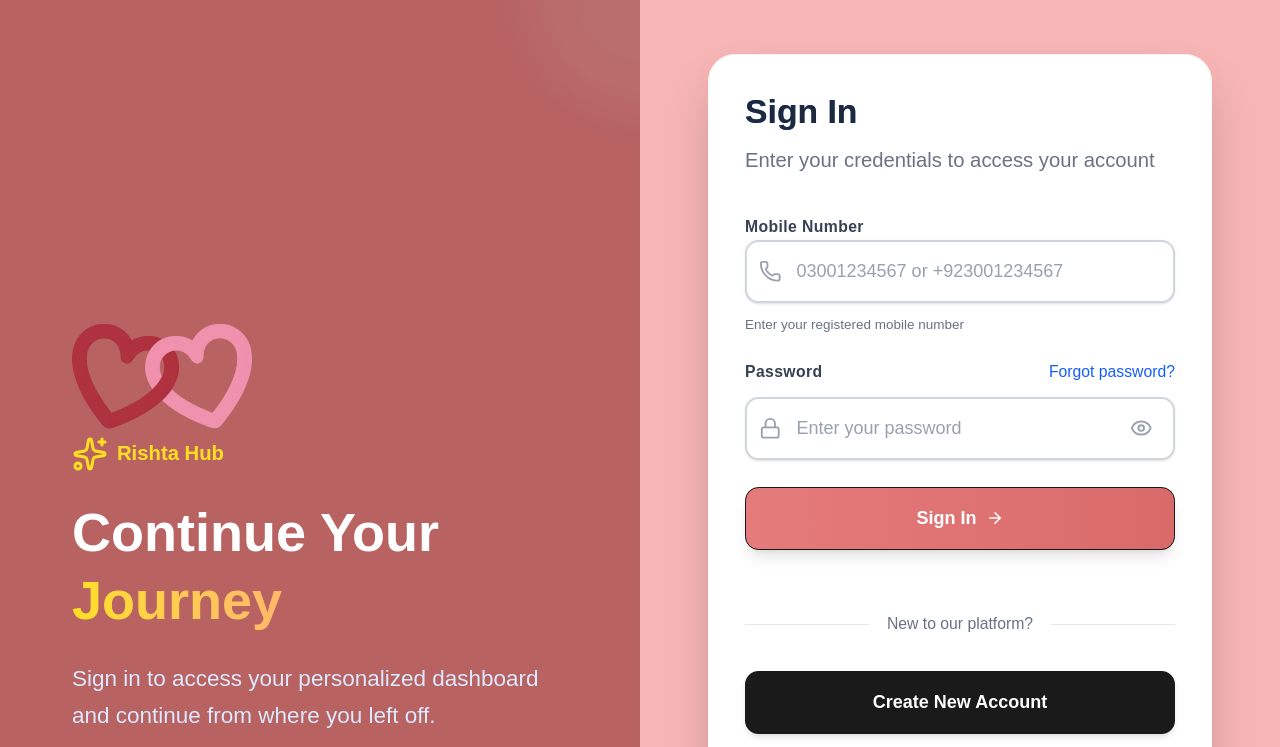
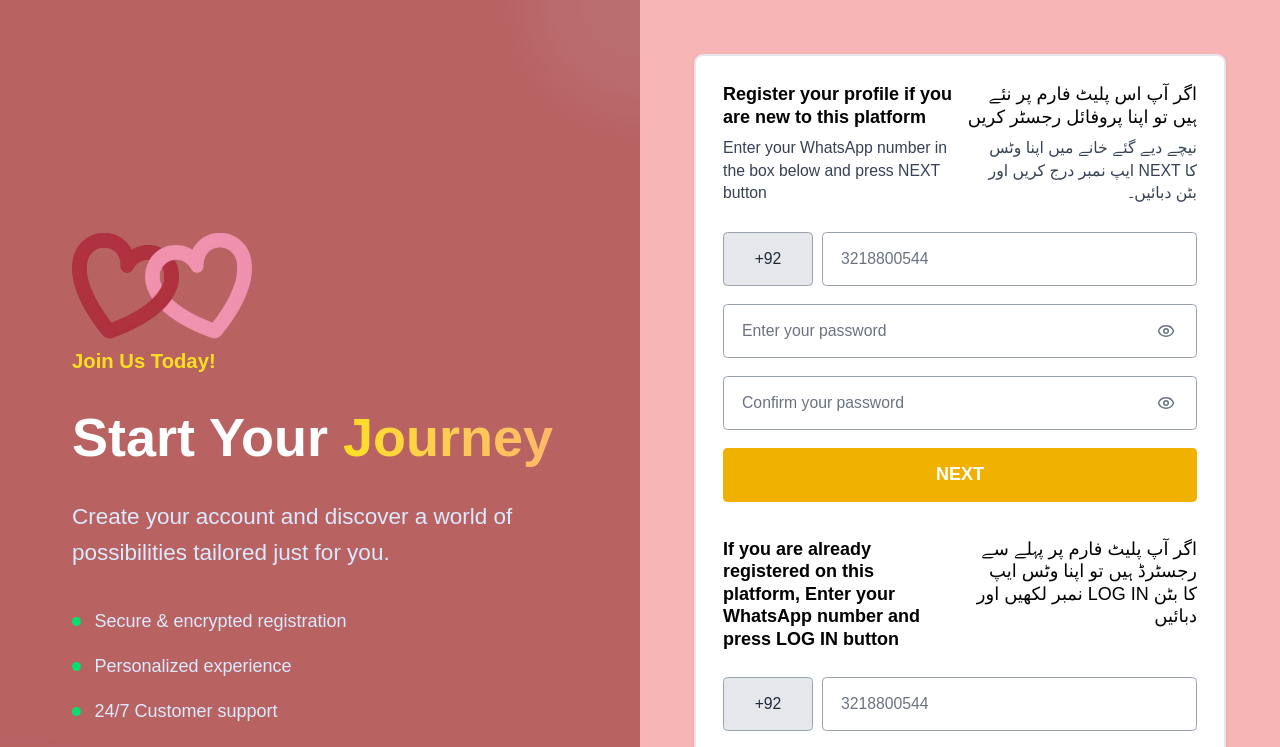
Before and after one commit to Hamzasher7800/Rishta-hub, a React (Vite) app: page / in a window 1280 px wide. Before the commit this address led to /login. Shown: the top 747 px of the page. Built offline with nearby package versions, Linux system fonts and the light colour scheme; no server answers.

Commit message:
second commit

```diff
--- a/src/App.tsx
+++ b/src/App.tsx
@@ -48,14 +48,15 @@ function App() {
         <Router>
           <ScrollToTop />
           <Routes>
-            {/* ✅ Public routes (only these 3 allowed without login) */}
+            {/* ✅ Public routes - Signup page is the landing page */}
+            <Route path="/" element={<Signup />} />
             <Route path="/login" element={<Login />} />
             <Route path="/signup" element={<Signup />} />
             <Route path="/forgot-password" element={<ForgotPassword />} />
 
             {/* ✅ All other routes protected */}
             <Route
-              path="/"
+              path="/home"
               element={
                 <ProtectedRoute>
                   <Home />
--- a/src/Component/Auth/Login.tsx
+++ b/src/Component/Auth/Login.tsx
@@ -131,7 +131,7 @@ const Login = () => {
           position: "top-right",
           autoClose: 1500,
         });
-        setTimeout(() => navigate("/"), 1500);
+        setTimeout(() => navigate("/home"), 1500);
       }
     } catch (error: any) {
       console.error("Login error:", error);
--- a/src/Component/Auth/Signup.tsx
+++ b/src/Component/Auth/Signup.tsx
@@ -1,6 +1,5 @@
 import { useState } from "react";
 import { useNavigate } from "react-router-dom";
-import CustomInput from "../Common/CustomInput";
 import { Eye, EyeOff } from "lucide-react";
 import { toast } from "react-toastify";
 import "react-toastify/dist/ReactToastify.css";
@@ -240,7 +239,7 @@ const Signup = () => {
           position: "top-right",
           autoClose: 1500,
         });
-        setTimeout(() => navigate("/"), 1500);
+        setTimeout(() => navigate("/home"), 1500);
       }
     } catch (error: any) {
       console.error("Login error:", error);
@@ -310,31 +309,33 @@ const Signup = () => {
 
       {/* Right Side - Form Section with Signup and Login */}
       <div className="flex-1 flex items-center justify-center p-6 lg:p-12 overflow-y-auto">
-        <div className="w-full max-w-2xl space-y-6">
+        <div className="w-full max-w-2xl">
+          {/* Single Card with Both Forms */}
+          <div className="bg-white border-2 border-gray-200 rounded-lg p-6 shadow-sm">
             {/* Registration Section */}
-          <div className="bg-white border-2 border-gray-200 rounded-lg p-6 shadow-sm">
+            <div className="mb-8">
               {/* Bilingual Header */}
               <div className="mb-6">
-              <h2 className="text-xl font-bold text-gray-800 mb-2">
+                <div className="flex items-start gap-3 mb-2">
+                  <h2 className="text-base font-semibold text-black leading-tight flex-1">
                     Register your profile if you are new to this platform
                   </h2>
-              <p className="text-lg text-gray-700 mb-4">
+                  <p className="text-base text-black leading-tight flex-1 text-right">
                     اگر آپ اس پلیٹ فارم پر نئے ہیں تو اپنا پروفائل رجسٹر کریں
                   </p>
-              <p className="text-sm text-gray-600 mb-2">
+                </div>
+                <div className="flex items-start gap-3">
+                  <p className="text-sm text-gray-700 flex-1">
                     Enter your WhatsApp number in the box below and press NEXT button
                   </p>
-              <p className="text-sm text-gray-600">
+                  <p className="text-sm text-gray-700 flex-1 text-right">
                     نیچے دیے گئے خانے میں اپنا وٹس ایپ نمبر درج کریں اور NEXT کا بٹن دبائیں۔
                   </p>
+                </div>
               </div>
 
             <form onSubmit={handleSignup} className="space-y-4">
               {/* WhatsApp Number Input - Two Part */}
-              <div className="space-y-2">
-                <label className="text-sm font-medium text-gray-700">
-                  WhatsApp Number
-                </label>
               <div className="flex gap-2">
                 {/* Country Code Box */}
                 <div className="w-20">
@@ -342,12 +343,12 @@ const Signup = () => {
                     type="text"
                     value="+92"
                     readOnly
-                      className="w-full h-14 px-3 border-2 border-gray-300 rounded-lg bg-gray-100 text-gray-700 font-semibold text-center cursor-not-allowed"
+                    className="w-full h-12 px-2 border border-gray-400 rounded bg-gray-200 text-gray-800 font-medium text-center cursor-not-allowed text-sm"
                   />
                 </div>
                 {/* Phone Number Input */}
                 <div className="flex-1">
-                    <CustomInput
+                  <input
                     type="tel"
                     name="phoneNumber"
                     placeholder="3218800544"
@@ -358,20 +359,15 @@ const Signup = () => {
                         phoneNumber: e.target.value,
                       }))
                     }
-                      className="w-full h-14 px-4 border-2 border-gray-300 rounded-lg focus:border-yellow-500 focus:ring-2 focus:ring-yellow-200 transition-all duration-200"
+                    className="w-full h-12 px-4 border border-gray-400 rounded bg-white text-gray-800 placeholder-gray-500 text-sm focus:outline-none focus:border-gray-500"
                     required
                   />
                 </div>
               </div>
-              </div>
 
               {/* Password Input */}
-              <div className="space-y-2">
-                <label className="text-sm font-medium text-gray-700">
-                  Password
-                </label>
               <div className="relative">
-                  <CustomInput
+                <input
                   type={showSignupPassword ? "text" : "password"}
                   name="password"
                   placeholder="Enter your password"
@@ -382,30 +378,25 @@ const Signup = () => {
                       password: e.target.value,
                     }))
                   }
-                    className="w-full h-14 px-4 pr-12 border-2 border-gray-300 rounded-lg focus:border-yellow-500 focus:ring-2 focus:ring-yellow-200 transition-all duration-200"
+                  className="w-full h-12 px-4 pr-12 border border-gray-400 rounded bg-white text-gray-800 placeholder-gray-500 text-sm focus:outline-none focus:border-gray-500"
                   required
                 />
                 <button
                   type="button"
                   onClick={() => setShowSignupPassword(!showSignupPassword)}
-                    className="absolute right-3 top-1/2 -translate-y-1/2 p-2 text-gray-400 hover:text-gray-700"
+                  className="absolute right-3 top-1/2 -translate-y-1/2 p-2 text-gray-500 hover:text-gray-700"
                 >
                   {showSignupPassword ? (
-                      <EyeOff className="h-5 w-5" />
+                    <EyeOff className="h-4 w-4" />
                   ) : (
-                      <Eye className="h-5 w-5" />
+                    <Eye className="h-4 w-4" />
                   )}
                 </button>
               </div>
-              </div>
 
               {/* Confirm Password Input */}
-              <div className="space-y-2">
-                <label className="text-sm font-medium text-gray-700">
-                  Confirm Password
-                </label>
               <div className="relative">
-                  <CustomInput
+                <input
                   type={showSignupConfirmPassword ? "text" : "password"}
                   name="confirmPassword"
                   placeholder="Confirm your password"
@@ -416,7 +407,7 @@ const Signup = () => {
                       confirmPassword: e.target.value,
                     }))
                   }
-                    className="w-full h-14 px-4 pr-12 border-2 border-gray-300 rounded-lg focus:border-yellow-500 focus:ring-2 focus:ring-yellow-200 transition-all duration-200"
+                  className="w-full h-12 px-4 pr-12 border border-gray-400 rounded bg-white text-gray-800 placeholder-gray-500 text-sm focus:outline-none focus:border-gray-500"
                   required
                 />
                 <button
@@ -424,15 +415,14 @@ const Signup = () => {
                   onClick={() =>
                     setShowSignupConfirmPassword(!showSignupConfirmPassword)
                   }
-                    className="absolute right-3 top-1/2 -translate-y-1/2 p-2 text-gray-400 hover:text-gray-700"
+                  className="absolute right-3 top-1/2 -translate-y-1/2 p-2 text-gray-500 hover:text-gray-700"
                 >
                   {showSignupConfirmPassword ? (
-                      <EyeOff className="h-5 w-5" />
+                    <EyeOff className="h-4 w-4" />
                   ) : (
-                      <Eye className="h-5 w-5" />
+                    <Eye className="h-4 w-4" />
                   )}
                 </button>
-                </div>
               </div>
 
               {/* Message Display */}
@@ -452,11 +442,11 @@ const Signup = () => {
               <button
                 type="submit"
                 disabled={signupLoading}
-                className="w-full h-14 bg-yellow-500 hover:bg-yellow-600 text-white font-bold text-lg rounded-lg transition-colors duration-200 disabled:opacity-50 disabled:cursor-not-allowed flex items-center justify-center gap-2"
+                className="w-full h-12 bg-yellow-500 hover:bg-yellow-600 text-white font-bold text-base rounded transition-colors duration-200 disabled:opacity-50 disabled:cursor-not-allowed flex items-center justify-center"
               >
                 {signupLoading ? (
                   <>
-                    <span className="h-5 w-5 border-2 border-white/30 border-t-white rounded-full animate-spin" />
+                    <span className="h-4 w-4 border-2 border-white/30 border-t-white rounded-full animate-spin mr-2" />
                     Creating...
                   </>
                 ) : (
@@ -467,23 +457,21 @@ const Signup = () => {
             </div>
 
             {/* Login Section */}
-          <div className="bg-white border-2 border-gray-200 rounded-lg p-6 shadow-sm">
+            <div className="mt-8">
               {/* Bilingual Header */}
               <div className="mb-6">
-              <h2 className="text-xl font-bold text-gray-800 mb-2">
+                <div className="flex items-start gap-3">
+                  <h2 className="text-base font-semibold text-black leading-tight flex-1">
                     If you are already registered on this platform, Enter your WhatsApp number and press LOG IN button
                   </h2>
-              <p className="text-lg text-gray-700 mb-4">
+                  <p className="text-base text-black leading-tight flex-1 text-right">
                     اگر آپ پلیٹ فارم پر پہلے سے رجسٹرڈ ہیں تو اپنا وٹس ایپ نمبر لکھیں اور LOG IN کا بٹن دبائیں
                   </p>
+                </div>
               </div>
 
             <form onSubmit={handleLogin} className="space-y-4">
               {/* WhatsApp Number Input - Two Part */}
-              <div className="space-y-2">
-                <label className="text-sm font-medium text-gray-700">
-                  WhatsApp Number
-                </label>
               <div className="flex gap-2">
                 {/* Country Code Box */}
                 <div className="w-20">
@@ -491,12 +479,12 @@ const Signup = () => {
                     type="text"
                     value="+92"
                     readOnly
-                      className="w-full h-14 px-3 border-2 border-gray-300 rounded-lg bg-gray-100 text-gray-700 font-semibold text-center cursor-not-allowed"
+                    className="w-full h-12 px-2 border border-gray-400 rounded bg-gray-200 text-gray-800 font-medium text-center cursor-not-allowed text-sm"
                   />
                 </div>
                 {/* Phone Number Input */}
                 <div className="flex-1">
-                    <CustomInput
+                  <input
                     type="tel"
                     name="phoneNumber"
                     placeholder="3218800544"
@@ -507,20 +495,15 @@ const Signup = () => {
                         phoneNumber: e.target.value,
                       }))
                     }
-                      className="w-full h-14 px-4 border-2 border-gray-300 rounded-lg focus:border-yellow-500 focus:ring-2 focus:ring-yellow-200 transition-all duration-200"
+                    className="w-full h-12 px-4 border border-gray-400 rounded bg-white text-gray-800 placeholder-gray-500 text-sm focus:outline-none focus:border-gray-500"
                     required
                   />
                 </div>
               </div>
-              </div>
 
               {/* Password Input */}
-              <div className="space-y-2">
-                <label className="text-sm font-medium text-gray-700">
-                  Password
-                </label>
               <div className="relative">
-                  <CustomInput
+                <input
                   type={showLoginPassword ? "text" : "password"}
                   name="password"
                   placeholder="Enter your password"
@@ -531,21 +514,20 @@ const Signup = () => {
                       password: e.target.value,
                     }))
                   }
-                    className="w-full h-14 px-4 pr-12 border-2 border-gray-300 rounded-lg focus:border-yellow-500 focus:ring-2 focus:ring-yellow-200 transition-all duration-200"
+                  className="w-full h-12 px-4 pr-12 border border-gray-400 rounded bg-white text-gray-800 placeholder-gray-500 text-sm focus:outline-none focus:border-gray-500"
                   required
                 />
                 <button
                   type="button"
                   onClick={() => setShowLoginPassword(!showLoginPassword)}
-                    className="absolute right-3 top-1/2 -translate-y-1/2 p-2 text-gray-400 hover:text-gray-700"
+                  className="absolute right-3 top-1/2 -translate-y-1/2 p-2 text-gray-500 hover:text-gray-700"
                 >
                   {showLoginPassword ? (
-                      <EyeOff className="h-5 w-5" />
+                    <EyeOff className="h-4 w-4" />
                   ) : (
-                      <Eye className="h-5 w-5" />
+                    <Eye className="h-4 w-4" />
                   )}
                 </button>
-                </div>
               </div>
 
               {/* Message Display */}
@@ -565,11 +547,11 @@ const Signup = () => {
               <button
                 type="submit"
                 disabled={loginLoading}
-                className="w-full h-14 bg-yellow-500 hover:bg-yellow-600 text-white font-bold text-lg rounded-lg transition-colors duration-200 disabled:opacity-50 disabled:cursor-not-allowed flex items-center justify-center gap-2"
+                className="w-full h-12 bg-yellow-500 hover:bg-yellow-600 text-white font-bold text-base rounded transition-colors duration-200 disabled:opacity-50 disabled:cursor-not-allowed flex items-center justify-center"
               >
                 {loginLoading ? (
                   <>
-                    <span className="h-5 w-5 border-2 border-white/30 border-t-white rounded-full animate-spin" />
+                    <span className="h-4 w-4 border-2 border-white/30 border-t-white rounded-full animate-spin mr-2" />
                     Logging in...
                   </>
                 ) : (
@@ -581,6 +563,7 @@ const Signup = () => {
           </div>
         </div>
       </div>
+    </div>
   );
 };
 
--- a/src/Component/Profile/ProfileForm.tsx
+++ b/src/Component/Profile/ProfileForm.tsx
@@ -43,7 +43,7 @@ export default function ProfileForm({ formData, setFormData }: ProfileFormProps)
       );
 
       setMessage("✅ Profile completed successfully! Redirecting to Home...");
-      setTimeout(() => navigate("/"), 1800);
+      setTimeout(() => navigate("/home"), 1800);
     } catch (error: any) {
       setMessage("❌ Error saving profile: " + error.message);
     } finally {
--- a/src/Component/layout/Header.tsx
+++ b/src/Component/layout/Header.tsx
@@ -20,7 +20,7 @@ const Header = () => {
 
       // Small delay to show the toast before navigating
       setTimeout(() => {
-        navigate("/login");
+        navigate("/");
       }, 1000);
     } catch (err) {
       console.error("Error logging out:", err);
@@ -32,7 +32,7 @@ const Header = () => {
 
   const menuItems = [
     // { name: "Home", path: "/" },
-    { name: "Browse Profiles", path: "/" },
+    { name: "Browse Profiles", path: "/home" },
     { name: "My Profile", path: "/my-profile" },
     { name: "Add Profile", path: "/add-profile" },
     { name: "Payment", path: "/payment" },
@@ -45,7 +45,7 @@ const Header = () => {
         {/* Logo */}
         <div
           className="flex items-center gap-2 text-2xl font-bold cursor-pointer"
-          onClick={() => navigate("/")}
+          onClick={() => navigate("/home")}
         >
           <img
             src={logo}
--- a/src/Pages/AddRishta.tsx
+++ b/src/Pages/AddRishta.tsx
@@ -503,7 +503,7 @@ export default function AddRishta() {
 
       // ✅ Reset form and redirect
       resetForm();
-      navigate("/");
+      navigate("/home");
     } catch (err: any) {
       console.error("❌ Error adding rishta:", err);
       alert(`Error adding rishta: ${err.message}`);
--- a/src/Pages/CompleteProfile.tsx
+++ b/src/Pages/CompleteProfile.tsx
@@ -509,7 +509,7 @@ export default function CompleteProfile() {
       });
 
       alert("🎉 Profile saved successfully!");
-      navigate("/");
+      navigate("/home");
     } catch (err: any) {
       console.error("❌ Error saving profile:", err);
       alert(`Error saving profile: ${err.message}`);
--- a/src/Pages/ViewProfile.tsx
+++ b/src/Pages/ViewProfile.tsx
@@ -392,7 +392,7 @@ export default function ViewProfile() {
               "The profile you're looking for doesn't exist or has been removed."}
           </p>
           <Button
-            onClick={() => navigate("/")}
+            onClick={() => navigate("/home")}
             className="px-6 h-12 bg-gradient-to-r from-blue-600 to-indigo-600 text-white rounded-lg font-semibold hover:shadow-lg transition-shadow"
             value="Return to Home"
           />
--- a/src/ProtectedRoute.tsx
+++ b/src/ProtectedRoute.tsx
@@ -17,9 +17,9 @@ const ProtectedRoute = ({ children }: { children: JSX.Element }) => {
     );
   }
 
-  // ✅ agar user login nahi to redirect to login page
+  // ✅ agar user login nahi to redirect to signup page (landing page)
   if (!user) {
-    return <Navigate to="/login" replace />;
+    return <Navigate to="/" replace />;
   }
 
   // ✅ agar user login hai to page dikhana
```
Lines whose indentation alone changed are shown as unchanged.
